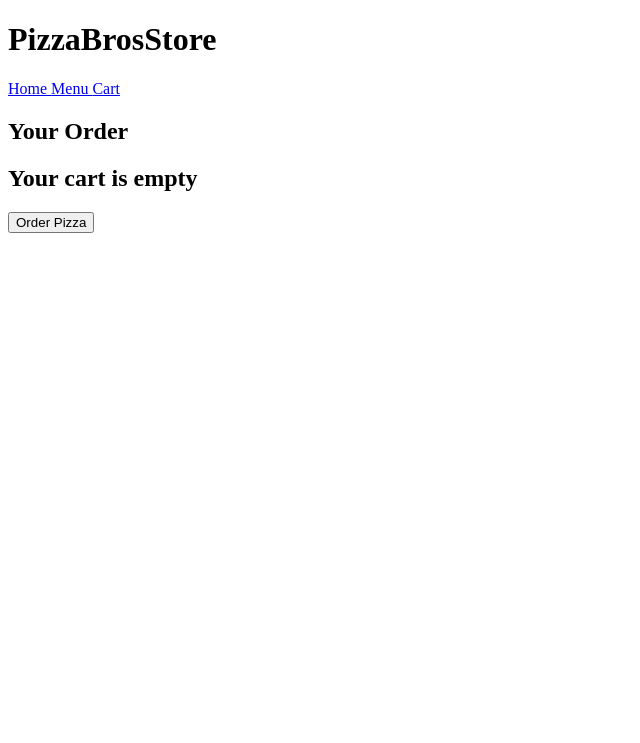
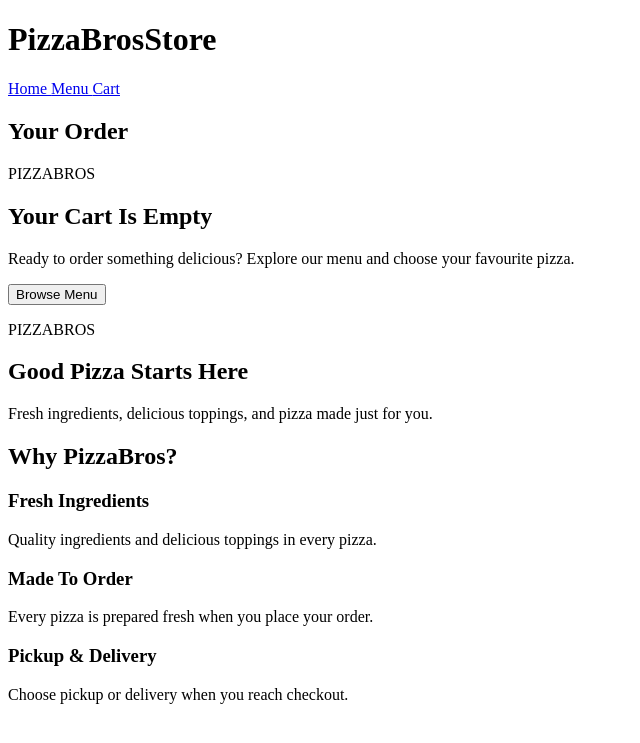
Before and after one commit to zach766/-12-credits--work-website-Assessment, a Flask app: template PizzaBrosStore/templates/cart.html in a window 1280 px wide. Shown: the top 743 px of the page, without its empty margins (0-640 px from the left). Run offline with Flask 3, Linux system fonts and the light colour scheme; the template is opened without the code that fills it, so the values that code supplies are empty.

Commit message:
add a pizza ingredients when reay and why PizzaBros  what are somebenifits and quality ingredients added soem cards

```diff
--- a/PizzaBrosStore/templates/cart.html
+++ b/PizzaBrosStore/templates/cart.html
@@ -10,7 +10,7 @@
 <title>PizzaBros Cart</title>
 
 <link rel="stylesheet"
-href="{{ url_for('static', filename='style.css') }}">
+          href="{{ url_for('static', filename='css/style.css') }}">
 
 </head>
 
@@ -218,21 +218,120 @@
 {% else %}
 
 
+<!-- =========================
+     EMPTY CART
+========================= -->
+
 <div class="empty-cart">
 
+<p class="empty-cart-label">
+PIZZABROS
+</p>
+
 <h2>
-Your cart is empty
+Your Cart Is Empty
 </h2>
+
+<p class="empty-cart-text">
+Ready to order something delicious?
+Explore our menu and choose your favourite pizza.
+</p>
 
 <a href="/products">
 
-<button>
-Order Pizza
+<button class="empty-cart-button">
+Browse Menu
 </button>
 
 </a>
 
 </div>
+
+
+
+<!-- =========================
+     PIZZABROS MESSAGE
+========================= -->
+
+<div class="cart-message-section">
+
+<p class="cart-message-label">
+PIZZABROS
+</p>
+
+<h2>
+Good Pizza Starts Here
+</h2>
+
+<p>
+Fresh ingredients, delicious toppings,
+and pizza made just for you.
+</p>
+
+</div>
+
+
+
+<!-- =========================
+     WHY PIZZABROS
+========================= -->
+
+<div class="cart-benefits">
+
+<h2>
+Why PizzaBros?
+</h2>
+
+
+<div class="benefits-container">
+
+
+<div class="benefit-card">
+
+<h3>
+Fresh Ingredients
+</h3>
+
+<p>
+Quality ingredients and delicious toppings
+in every pizza.
+</p>
+
+</div>
+
+
+<div class="benefit-card">
+
+<h3>
+Made To Order
+</h3>
+
+<p>
+Every pizza is prepared fresh when
+you place your order.
+</p>
+
+</div>
+
+
+<div class="benefit-card">
+
+<h3>
+Pickup & Delivery
+</h3>
+
+<p>
+Choose pickup or delivery when you
+reach checkout.
+</p>
+
+</div>
+
+
+</div>
+
+</div>
+
 
 
 {% endif %}
```
